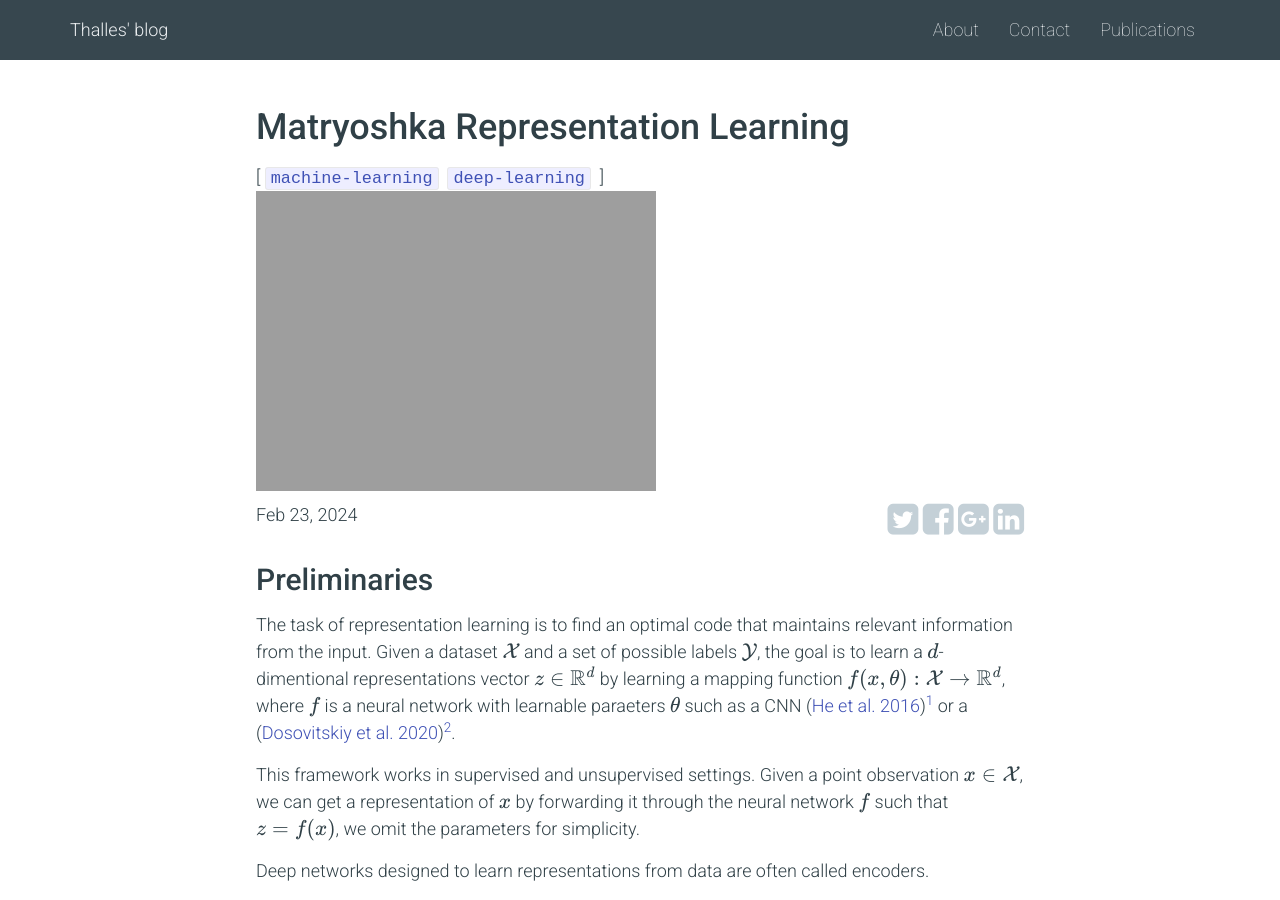
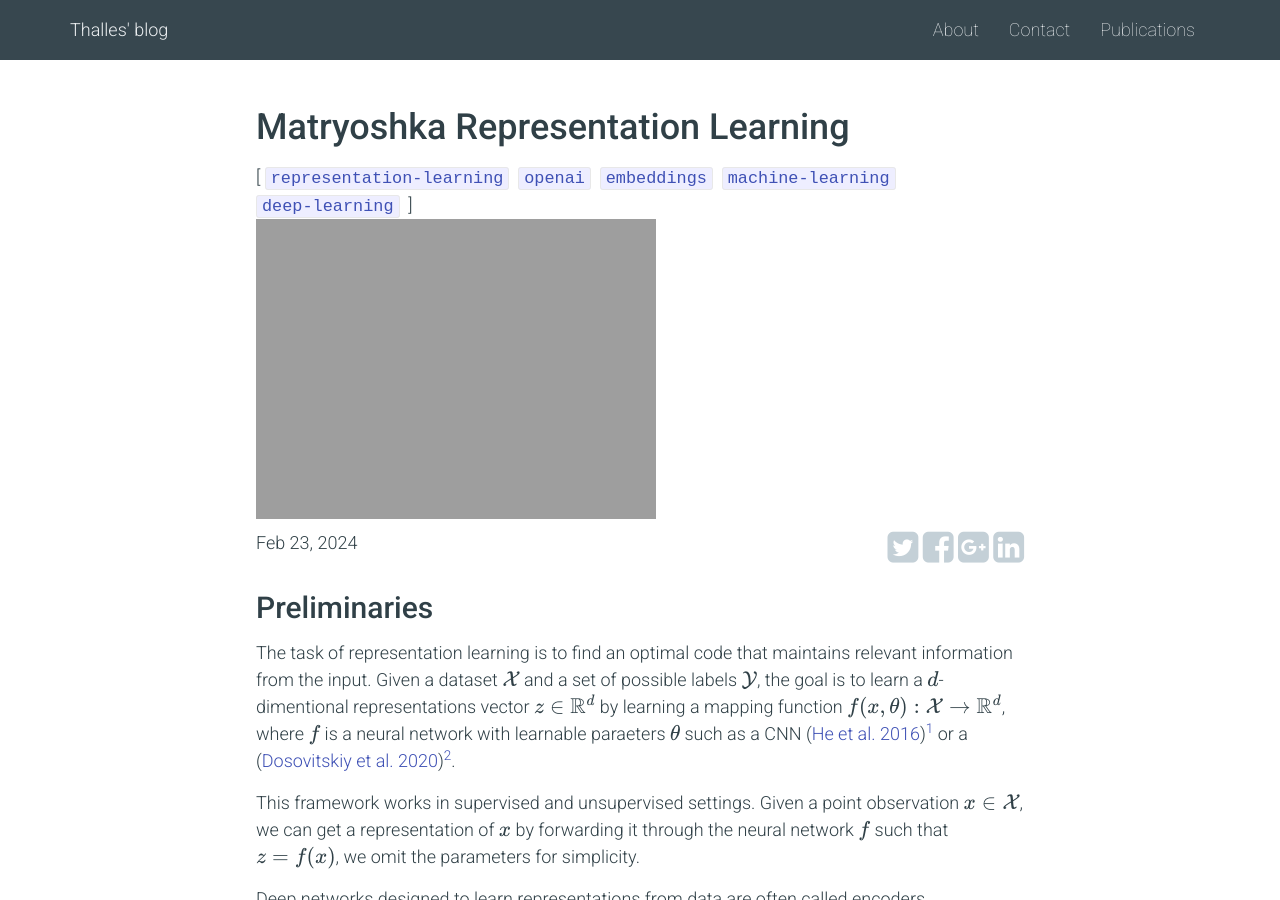
Before and after one commit to sthalles/sthalles.github.io, a Jekyll site: the page built from _posts/2024-02-23-matryoshka-representation-learning.markdown, in a window 1280 px wide and 900 px high. Built offline with Jekyll 4.4.1, drawn with Linux system fonts in a browser that asks for light colours; nearby versions of some CDN libraries; formulas are drawn with MathJax 3; comment, search, counter and statistics services are not loaded.

Commit message:
updated keywords

```diff
--- a/_posts/2024-02-23-matryoshka-representation-learning.markdown
+++ b/_posts/2024-02-23-matryoshka-representation-learning.markdown
@@ -4,7 +4,7 @@ title:  "Matryoshka Representation Learning"
 date:   2024-02-23 08:00:00 -0300
 categories: deep learning
 short_description: "Matryoshka Representation Learning (MRL) is a flexible representation technique to learn representations by enforcing a course-to-fine structure over the embeddings by encoding information at multiple levels of granularity. Each granularity level comprises the first $m$ feature components of $z$. After training, users can choose different granularities of a representation based on the best use case while trading off the minimum accuracy possible."
-tags: machine-learning deep-learning
+tags: representation-learning openai embeddings machine-learning deep-learning
 image_url: "/assets/matryoshka-representation-learning/cover.png"
 ---
 
```
